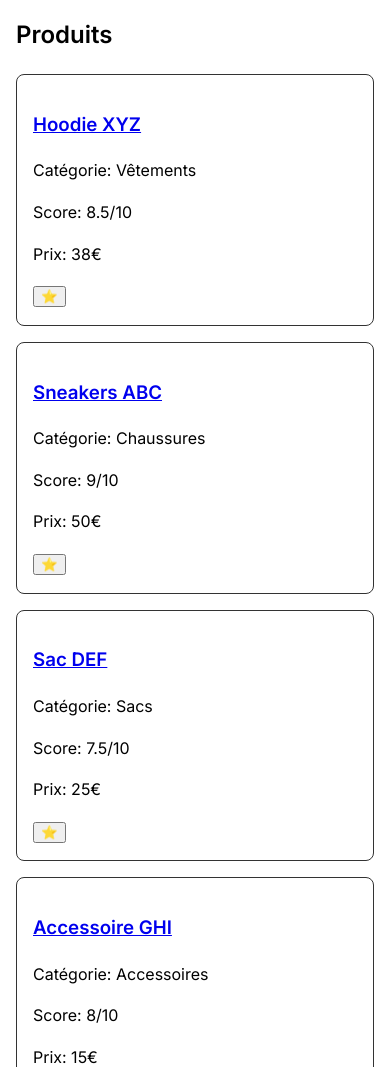
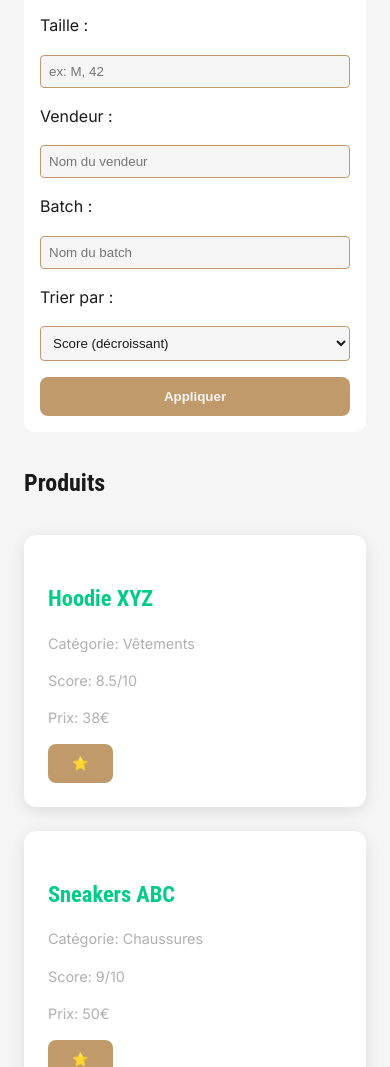
Before and after one commit to loannvnrr/loannvnrr.github.io, a plain HTML site: page fr/catalogue.html in a window 390 px wide. Shown: the part 933-2000 px from the top of the page. Drawn offline with Linux system fonts and the light colour scheme.

Commit message:
Update main.css

```diff
--- a/css/main.css
+++ b/css/main.css
@@ -1,16 +1,23 @@
 /* /css/main.css */
 :root {
-  --bg-color: #ffffff;
-  --text-color: #000000;
-  --accent-color: #333333;
-  --link-color: #007bff;
+  /* Palette : Luxe moderne avec touches streetwear */
+  --bg-color: #1A1A1A; /* Noir profond */
+  --text-color: #E0E0E0; /* Gris clair */
+  --primary: #2E2E2E; /* Gris anthracite */
+  --accent: #D4AF37; /* Doré */
+  --neon: #00FFAA; /* Vert néon */
+  --link-color: #00CC88; /* Vert néon atténué */
+
+  /* Dark mode (déjà géré, mais ajusté) */
 }
 
-@media (prefers-color-scheme: dark) {
+@media (prefers-color-scheme: light) {
   :root {
-    --bg-color: #121212;
-    --text-color: #ffffff;
-    --accent-color: #bbbbbb;
+    --bg-color: #F5F5F5; /* Fond clair */
+    --text-color: #1A1A1A; /* Texte sombre */
+    --primary: #FFFFFF; /* Blanc pur */
+    --accent: #C19A6B; /* Doré plus doux en lumière */
+    --neon: #00AA77; /* Vert néon atténué */
   }
 }
 
@@ -21,78 +28,179 @@ body {
   margin: 0;
   padding: 0;
   line-height: 1.6;
+  transition: all 0.3s ease; /* Transition fluide */
 }
 
 header {
-  background: var(--accent-color);
-  padding: 1rem;
+  background: var(--primary);
+  padding: 1.5rem;
+  box-shadow: 0 2px 10px rgba(0, 0, 0, 0.2); /* Ombre subtile */
 }
 
 nav a {
   color: var(--text-color);
-  margin-right: 1rem;
+  margin-right: 1.5rem;
   text-decoration: none;
+  font-weight: 600;
+  transition: color 0.3s ease;
+}
+
+nav a:hover {
+  color: var(--accent); /* Effet hover doré */
 }
 
 main {
   max-width: 1200px;
-  margin: 2rem auto;
-  padding: 0 1rem;
+  margin: 2.5rem auto;
+  padding: 0 1.5rem;
 }
 
-h1, h2 {
+h1 {
+  font-size: 2.5rem;
+  font-weight: 700;
+  color: var(--accent);
+  margin-bottom: 1.5rem;
+}
+
+h2 {
+  font-size: 1.8rem;
+  font-weight: 600;
   color: var(--text-color);
+  margin-top: 2rem;
+  margin-bottom: 1rem;
 }
 
 .product-grid {
   display: grid;
   grid-template-columns: repeat(auto-fit, minmax(250px, 1fr));
-  gap: 1rem;
+  gap: 1.5rem;
+  margin-top: 2rem;
 }
 
 .product-card {
-  border: 1px solid var(--accent-color);
-  padding: 1rem;
-  border-radius: 8px;
+  background: var(--primary);
+  padding: 1.5rem;
+  border-radius: 12px; /* Coins arrondis */
+  box-shadow: 0 4px 15px rgba(0, 0, 0, 0.1); /* Ombre premium */
+  transition: transform 0.3s ease;
+}
+
+.product-card:hover {
+  transform: translateY(-5px); /* Effet de soulèvement */
+}
+
+.product-card h3 {
+  font-size: 1.4rem;
+  margin-bottom: 0.5rem;
+}
+
+.product-card p {
+  font-size: 0.9rem;
+  color: #B0B0B0; /* Gris moyen pour contraste */
+}
+
+.product-card a {
+  color: var(--link-color);
+  text-decoration: none;
 }
 
 .cta {
-  background: var(--link-color);
-  color: white;
-  padding: 0.5rem 1rem;
+  background: var(--accent);
+  color: var(--bg-color);
+  padding: 0.75rem 1.5rem;
   text-decoration: none;
-  border-radius: 4px;
+  border-radius: 8px;
+  font-weight: 600;
+  transition: background 0.3s ease;
+}
+
+.cta:hover {
+  background: var(--neon); /* Effet néon au hover */
 }
 
 img {
   max-width: 100%;
   height: auto;
+  border-radius: 8px; /* Coins arrondis pour les images */
+  box-shadow: 0 2px 5px rgba(0, 0, 0, 0.1);
 }
 
 form {
   display: grid;
-  gap: 0.5rem;
+  gap: 1rem;
+  padding: 1rem;
+  background: var(--primary);
+  border-radius: 10px;
+}
+
+form label {
+  font-weight: 500;
+}
+
+form input, form select, form textarea {
+  padding: 0.5rem;
+  border: 1px solid var(--accent);
+  border-radius: 4px;
+  background: var(--bg-color);
+  color: var(--text-color);
 }
 
 button {
+  padding: 0.75rem 1.5rem;
+  border: none;
+  border-radius: 8px;
+  background: var(--accent);
+  color: var(--bg-color);
+  font-weight: 600;
   cursor: pointer;
+  transition: background 0.3s ease;
+}
+
+button:hover {
+  background: var(--neon);
 }
 
 footer {
   text-align: center;
-  padding: 1rem;
-  background: var(--accent-color);
+  padding: 1.5rem;
+  background: var(--primary);
   color: var(--text-color);
+  margin-top: 2rem;
 }
 
 /* Accessibility */
 a:focus, button:focus {
-  outline: 2px solid var(--link-color);
+  outline: 2px solid var(--neon);
+  outline-offset: 2px;
 }
 
 @media (max-width: 768px) {
   nav {
     display: flex;
     flex-direction: column;
+    align-items: center;
+  }
+
+  nav a {
+    margin: 0.5rem 0;
+  }
+
+  h1 {
+    font-size: 2rem;
+  }
+
+  h2 {
+    font-size: 1.5rem;
+  }
+
+  .product-grid {
+    grid-template-columns: 1fr; /* Une colonne sur mobile */
   }
 }
+
+/* Ajout de polices via Google Fonts */
+@import url('https://fonts.googleapis.com/css2?family=Inter:wght@400;600;700&family=Roboto+Condensed:wght@400;700&display=swap');
+
+h1, h2, h3 {
+  font-family: 'Roboto Condensed', sans-serif;
+}
```
